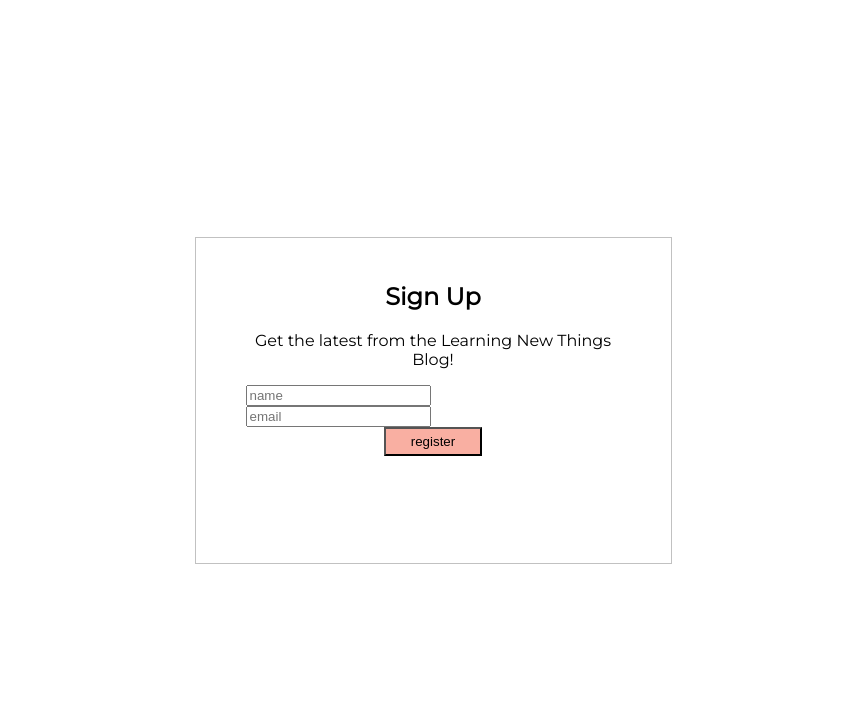
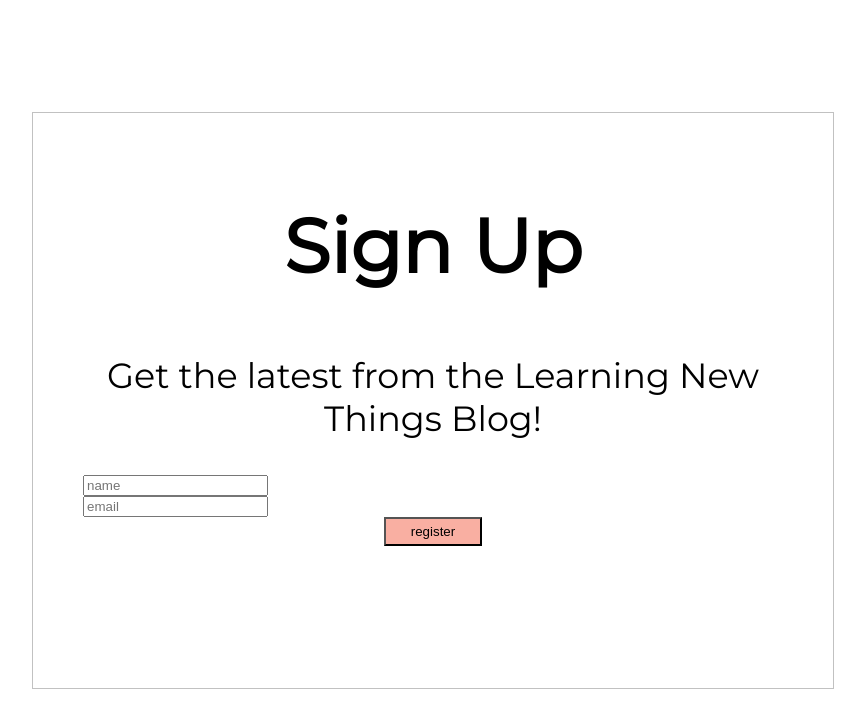
Before and after one commit to stacietaylorcima/generic_signup_page, a website: page index.html in a window 1280 px wide. Shown: the whole page, without its empty margins (207-1072 px from the left). Drawn offline with Linux system fonts and the light colour scheme.

Commit message:
adjust font sizes

```diff
--- a/styles.css
+++ b/styles.css
@@ -12,8 +12,16 @@ body {
   right: 0;
   bottom: 0;
   left: 0;
-  width: 375px;
-  height: 250px;
+  width: 700px;
+  height: 500px;
+}
+
+h2 {
+  font-size: 75px;
+}
+
+p {
+  font-size: 35px;
 }
 
 input {
```
